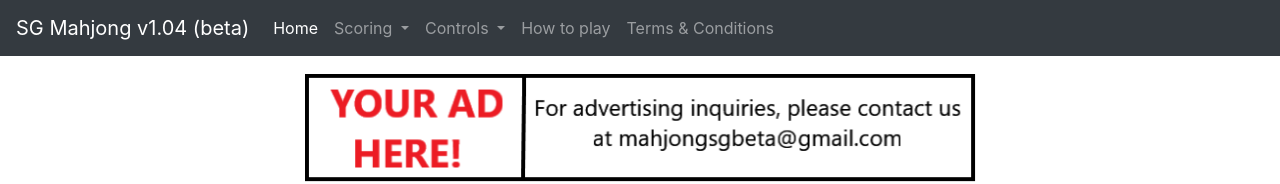
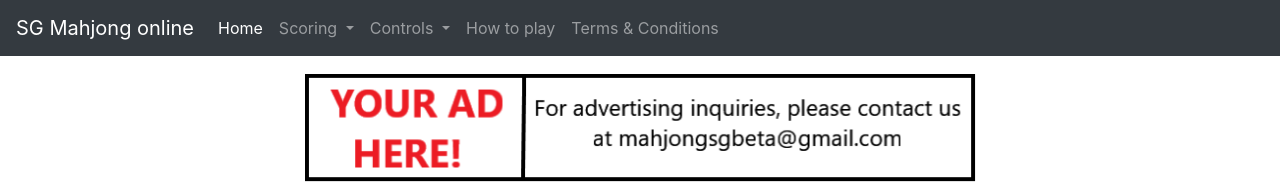
Before and after one commit to ambroseboo/sgmahjong, a website: page terms.html in a window 1280 px wide. Shown: the top 184 px of the page. Drawn offline with nearby package versions, Linux system fonts and the light colour scheme.

Commit message:
Update terms.html

```diff
--- a/terms.html
+++ b/terms.html
@@ -5,7 +5,7 @@
 </head>
 <body>
     <nav class="navbar navbar-expand-lg navbar-dark bg-dark">
-        <a class="navbar-brand" href="/">SG Mahjong v1.04 (beta)</a>
+        <a class="navbar-brand" href="/">SG Mahjong online</a>
         <button class="navbar-toggler" type="button" data-toggle="collapse" data-target="#navbarSupportedContent" aria-controls="navbarSupportedContent" aria-expanded="false" aria-label="Toggle navigation">
             <span class="navbar-toggler-icon"></span>
         </button>
```
